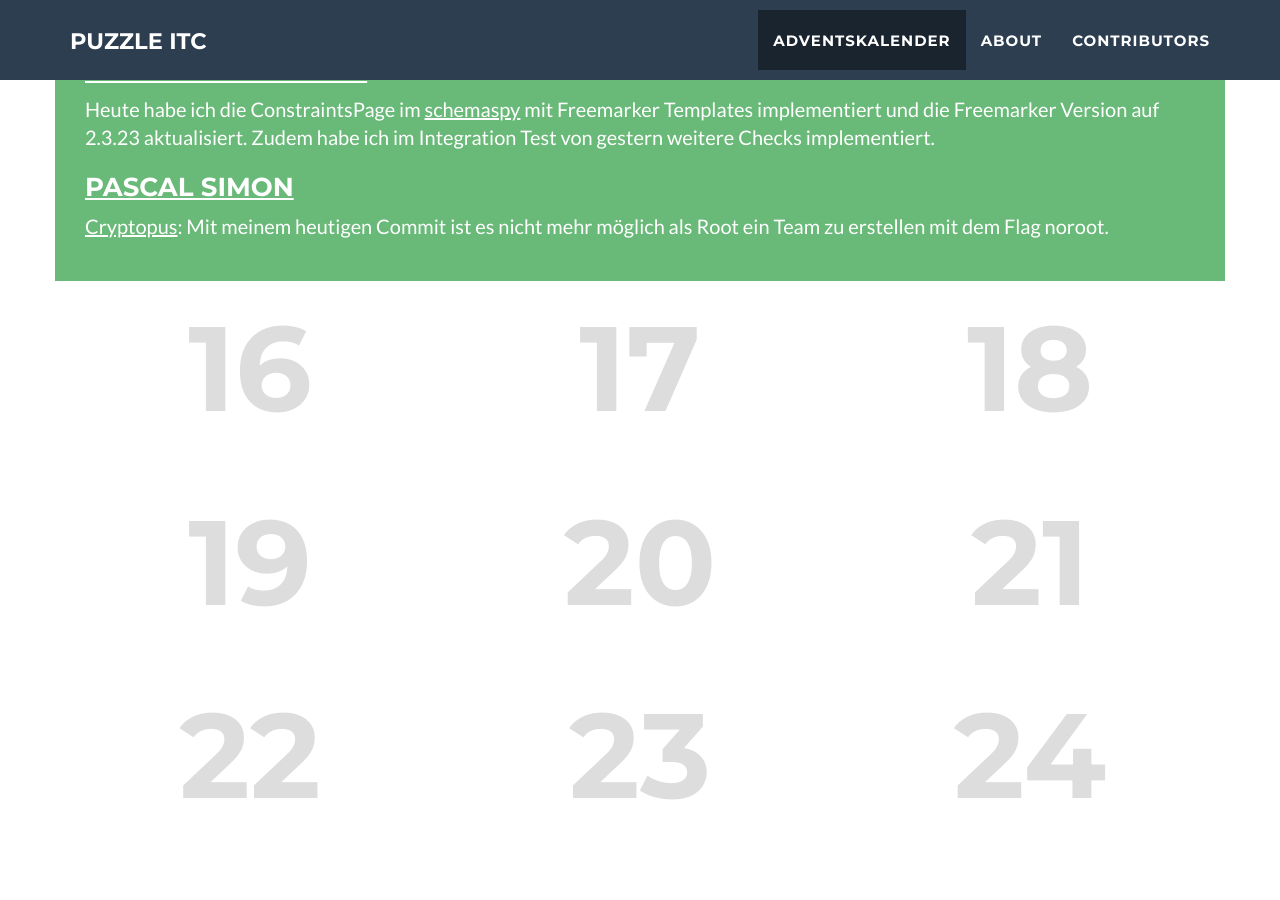
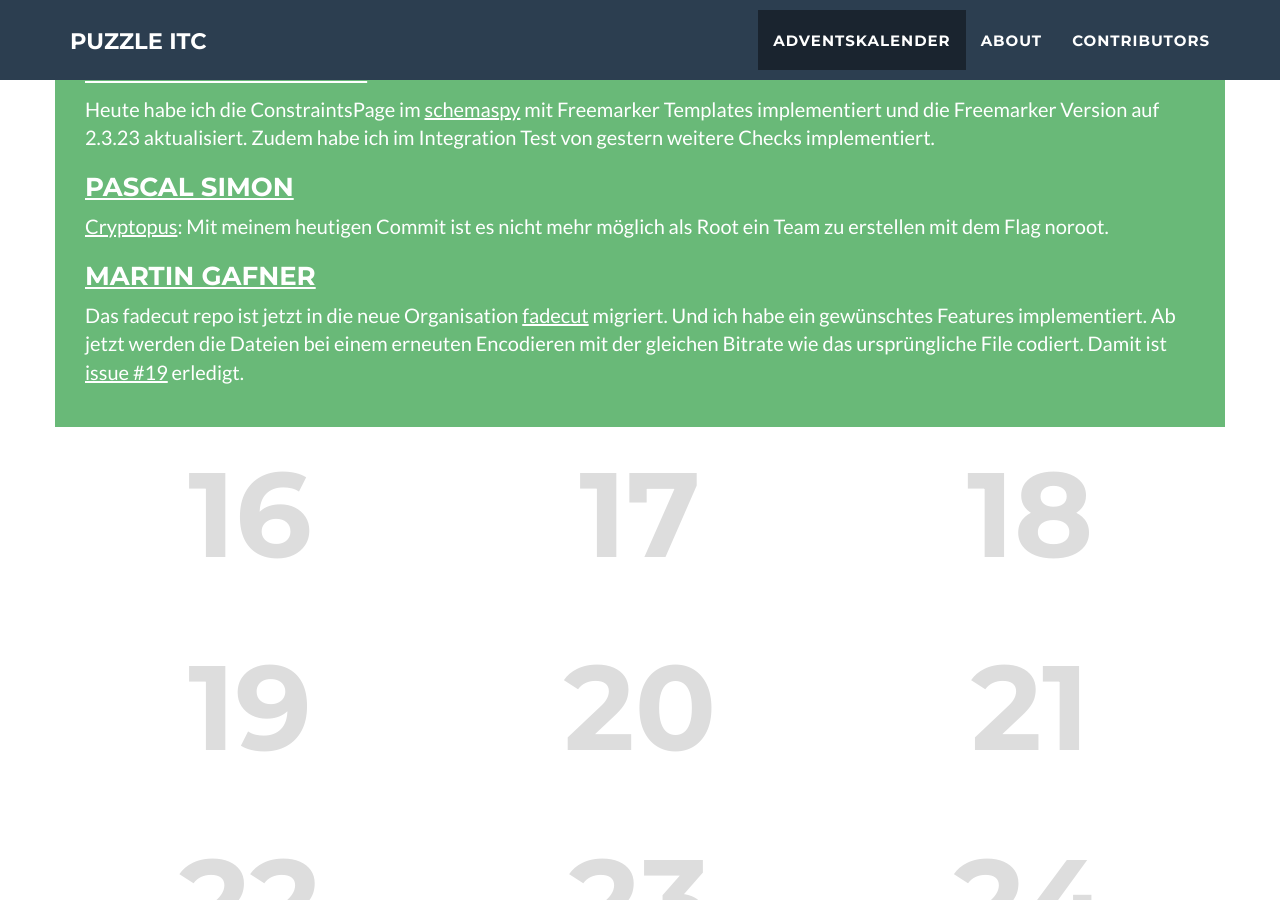
Before and after one commit to puzzle/opensource-advent-challenge-2015, a Jekyll site: the page built from index.html, in a window 1280 px wide and 900 px high, scrolled down 2239 px. Built offline with Jekyll 4.4.1, drawn with Linux system fonts in a browser that asks for light colours; nearby versions of some CDN libraries.

Commit message:
Update 14.markdown

```diff
--- a/_doors/14.markdown
+++ b/_doors/14.markdown
@@ -12,3 +12,6 @@ Heute habe ich die ConstraintsPage im [schemaspy](https://github.com/drnoa/schem
 
 ### [Pascal Simon](https://github.com/psunix)
 [Cryptopus](https://github.com/puzzle/cryptopus): Mit meinem heutigen Commit ist es nicht mehr möglich als Root ein Team zu erstellen mit dem Flag noroot.
+
+### [Martin Gafner](https://github.com/mgafner)
+Das fadecut repo ist jetzt in die neue Organisation [fadecut](https://github.com/fadecut/fadecut) migriert. Und ich habe ein gewünschtes Features implementiert. Ab jetzt werden die Dateien bei einem erneuten Encodieren mit der gleichen Bitrate wie das ursprüngliche File codiert. Damit ist [issue #19](https://github.com/micressor/fadecut/issues/19) erledigt.
```
